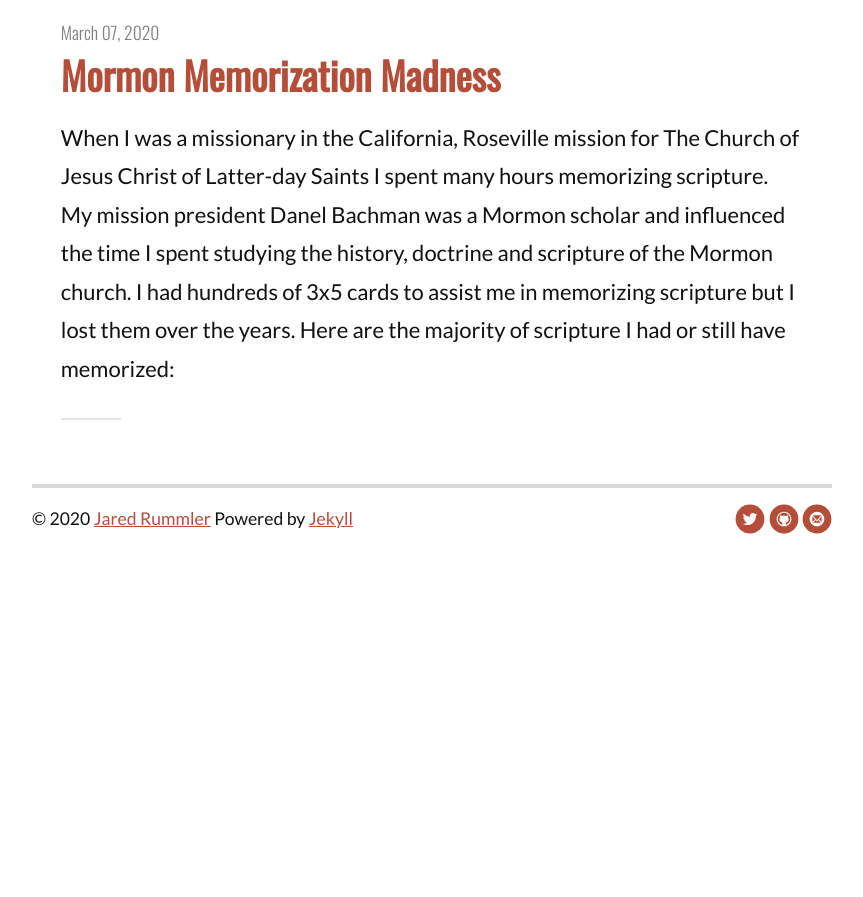
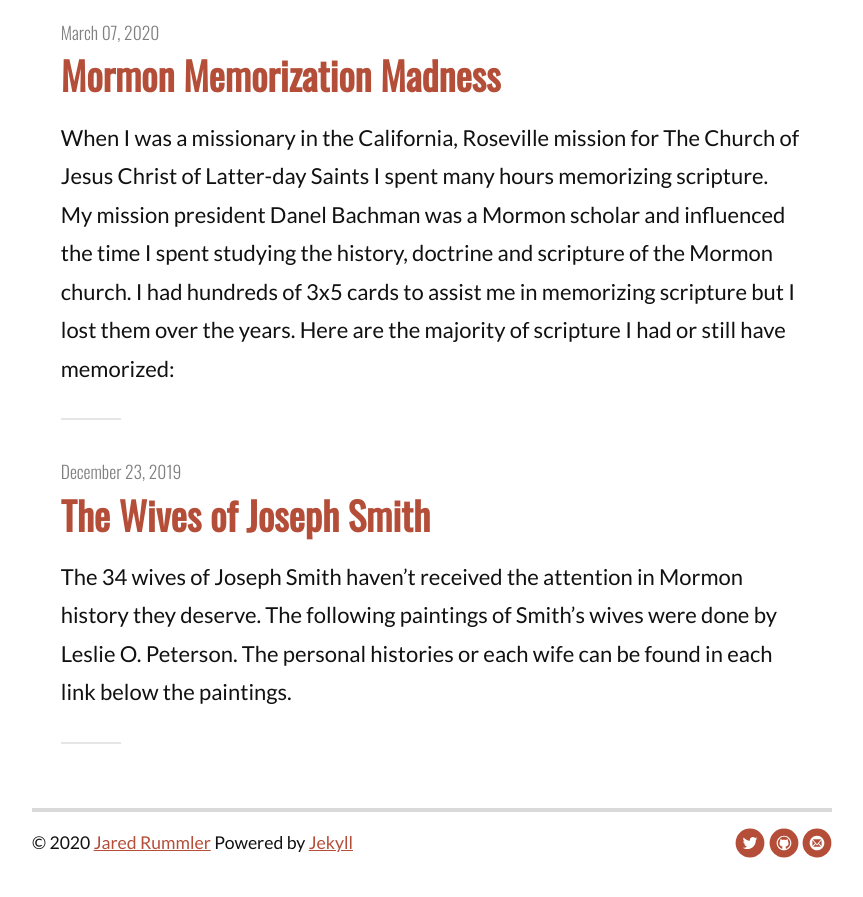
Before and after one commit to NotYourMothersMormonism/NotYourMothersMormonism, a Jekyll site: the page built from index.html, in a window 1280 px wide and 900 px high, scrolled down 1067 px. Shown: the top 897 px of the window, without its empty margins (208-1071 px from the left). Built offline with Jekyll 4.4.1, drawn with Linux system fonts in a browser that asks for light colours; nearby versions of some CDN libraries; the list of posts is cut into pages by our own code; before the commit the page ends 1643 px from its top, so only the background shows below that; part of the change alters nothing that is shown.

Commit message:
Add the wives of Joseph Smith

```diff
--- /dev/null
+++ b/_posts/2019-12-23-joseph-smith-wives.markdown
@@ -0,0 +1,247 @@
+---
+layout: post
+title:  "The Wives of Joseph Smith"
+date:   2019-12-23
+author: Jared Rummler
+---
+
+The 34 wives of Joseph Smith haven't received the attention in Mormon history they deserve. The following paintings of Smith's wives were done by [Leslie O. Peterson](https://www.nytimes.com/2015/08/18/us/mormon-leader-joseph-smiths-34-wives-inspire-utah-artist.html). The personal histories or each wife can be found in each link below the paintings.
+
+### <center>Emma Smith</center>
+<img src="{{ '/assets/img/js-wives/Wife-01_Emma-Smith.jpeg' }}" alt="Emma Smith — Painting by Leslie O. Peterson. 2015.">
+
+> Emma Hale Smith Bidamon was the first wife of Joseph Smith and a leader in the early days of the Latter Day Saint movement, both during Joseph's lifetime and afterward as a member of the Reorganized Church of Jesus Christ of Latter Day Saints.
+>
+> [https://www.yearofpolygamy.com/year-of-polygamy/prelude-emma-smith-part-two/](https://www.yearofpolygamy.com/year-of-polygamy/prelude-emma-smith-part-two/)
+
+### <center>Fanny Alger</center>
+<img src="{{ '/assets/img/js-wives/Wife-02_Fanny-Alger.jpeg' }}" alt="Fanny Alger — Painting by Leslie O. Peterson. 2015.">
+
+> Frances Ward ("Fanny") Alger Custer (September 30, 1816 – November 29, 1889) was possibly the first plural wife of Joseph Smith, the founder of the Latter Day Saint movement, although scholars have disagreed about whether Smith's relationship with Alger was an early plural marriage or simply a sexual indiscretion.
+>
+> [https://en.wikipedia.org/wiki/Fanny_Alger](https://en.wikipedia.org/wiki/Fanny_Alger)
+
+### <center>Lucinda Morgan Harris</center>
+<img src="{{ '/assets/img/js-wives/Wife-03_Lucinda-Morgan-Harris.jpeg' }}" alt="Lucinda Morgan Harris — Painting by Leslie O. Peterson. 2015.">
+
+> "Even before her association with Joseph Smith, this woman had a story to tell. She was married to a famous Anti-Masonic martyr, a notable character in Nauvoo and also to the Mormon prophet Joseph Smith at age 37. She was also a mother, an early pioneer and frontierswoman, and left it all behind to become a Catholic nun and serve in the Civil War." - Lindsay Hansen Park
+>
+> [https://www.yearofpolygamy.com/year-of-polygamy/year-of-polygamy-lucinda-morgan-harris-episode-02/](https://www.yearofpolygamy.com/year-of-polygamy/year-of-polygamy-lucinda-morgan-harris-episode-02/)
+
+### <center>Louisa Beaman</center>
+<img src="{{ '/assets/img/js-wives/Wife-04_Louisa-Beaman.jpeg' }}" alt="Louisa Beaman — Painting by Leslie O. Peterson. 2015.">
+
+> The first recognized sealing in Nauvoo was that of Louisa Beaman to Joseph Smith by Joseph Noble in 1841. For many years, Louisa was considered the first ‘official’ plural wife of Joseph Smith.
+>
+> [https://www.yearofpolygamy.com/year-of-polygamy/year-of-polygamy-louisa-beaman-episode-03/](https://www.yearofpolygamy.com/year-of-polygamy/year-of-polygamy-louisa-beaman-episode-03/)
+
+### <center>Zina Huntington Jacobs Young Smith</center>
+<img src="{{ '/assets/img/js-wives/Wife-05_Zina-Huntington-Jacobs-Young-Smith.jpeg' }}" alt="Zina Huntington Jacobs Young Smith — Painting by Leslie O. Peterson. 2015.">
+
+> Husband was Henry Bailey Jacobs, who was aware of her plural marriage to Smith. Jacobs wrote, "Whatever the Prophet did was right, without making the wisdom of God's authorities bend to the reasoning of any man." Sister of Presendia Huntington. After Smith's death, married Brigham Young while husband Jacobs was on mission to England.
+>
+> [https://www.yearofpolygamy.com/year-of-polygamy/year-of-polygamy-zina-huntington-jacobs-young-smith-episode-04/](https://www.yearofpolygamy.com/year-of-polygamy/year-of-polygamy-zina-huntington-jacobs-young-smith-episode-04/)
+
+### <center>Presendia Huntington Buell</center>
+<img src="{{ '/assets/img/js-wives/Wife-06_Presendia-Huntington-Buell.jpeg' }}" alt="Presendia Huntington Buell — Painting by Leslie O. Peterson. 2015.">
+
+> (September 7, 1810 in Watertown, New York – February 1, 1892 in Salt Lake City, Utah Territory). Sister of Zina. After Smith's death, married Heber C. Kimball.
+>
+> [https://www.yearofpolygamy.com/year-of-polygamy/year-of-polygamy-presendia-huntington-buell-episdoe-05/](https://www.yearofpolygamy.com/year-of-polygamy/year-of-polygamy-presendia-huntington-buell-episdoe-05/)
+
+### <center>Agnes Coolbrith</center>
+<img src="{{ '/assets/img/js-wives/Wife-07_Agnes-Coolbrith.jpeg' }}" alt="Agnes Coolbrith — Painting by Leslie O. Peterson. 2015.">
+
+> In spite of Agnes' husband Don Carlos Smith’s opposition to the practice... Agnes would marry Joseph Smith, allegedly as an Old Testament marriage (where the brother married another brother’s widow). The marriage was guarded with secrecy. On January 6, 1842 Brigham Young wrote a cryptic entry in his journal using Masonic symbols. Decoded, it reads: “I was taken in to the lodge J Smith was Agness”. The abbreviation “was” means “wedded and sealed”.
+>
+> [https://www.yearofpolygamy.com/year-of-polygamy/year-of-polygamy-agnes-coolbrith-episode-06/](https://www.yearofpolygamy.com/year-of-polygamy/year-of-polygamy-agnes-coolbrith-episode-06/)
+
+### <center>Sylvia Sessions</center>
+<img src="{{ '/assets/img/js-wives/Wife-08_Sylvia-Sessions.jpeg' }}" alt="Sylvia Sessions — Painting by Leslie O. Peterson. 2015.">
+
+> There is some debate over the exact date Sylvia was sealed to Joseph Smith, but most sources agree that it was some time around February 8, 1843, which was around the time when Windsor was excommunicated for suing a fellow member in civil court over money that was owed to him. There is some debate whether Sylvia’s marriage to Jospeh was before or after Windsor’s excommunication, and whether Sylvia and Windsor separated for some period during that time. Painting by Leslie O. Peterson. 2015.
+>
+> [http://www.feministmormonhousewives.org/2011/09/sylvia-session-remembering-the-forgotten-women-of-joseph-smith/](http://www.feministmormonhousewives.org/2011/09/sylvia-session-remembering-the-forgotten-women-of-joseph-smith/)
+
+### <center>Patty Sessions</center>
+<img src="{{ '/assets/img/js-wives/Wife-09_Patty-Sessions.jpeg' }}" alt="Patty Sessions — Painting by Leslie O. Peterson. 2015.">
+
+> Patty’s daughter Sylvia was married to Joseph Smith. It’s not clear whether Patty knew of the marriage, but it’s likely she did, or found out soon after, since she herself was married to Joseph a month later. Patty wrote in her journal: I was sealed to Joseph Smith by Willard Richards March 9, 1842 in Newel K Whitney’s chamber Nauvoo, for Eternity…Sylvia was presant when I was sealed to Joseph Smith. Painting by Leslie O. Peterson. 2015.
+>
+> [https://www.yearofpolygamy.com/year-of-polygamy/year-of-polygamy-patty-sessions-episode-08/](https://www.yearofpolygamy.com/year-of-polygamy/year-of-polygamy-patty-sessions-episode-08/)
+
+### <center>Mary Elizabeth Rollins Lightner</center>
+<img src="{{ '/assets/img/js-wives/Wife-10_Mary-Elizabeth-Rollins-Lightner.jpeg' }}" alt="Mary Elizabeth Rollins Lightner — Painting by Leslie O. Peterson. 2015.">
+
+> Mary wrote, “Joseph Smith told me about his great vision concerning me. He said I was the first woman God commanded him to take as a plural wife.” In the fall of that year, Mary and her family left Kirtland for “Zion”, which was being established in Missouri. Painting by Leslie O. Peterson. 2015.
+>
+> [https://www.yearofpolygamy.com/year-of-polygamy/year-of-polygamy-mary-elizabeth-rollins-lightner-episode-09/](https://www.yearofpolygamy.com/year-of-polygamy/year-of-polygamy-mary-elizabeth-rollins-lightner-episode-09/)
+
+### <center>Marinda Nancy Johnson Hyde</center>
+<img src="{{ '/assets/img/js-wives/Wife-11_Marinda-Nancy-Johnson-Hyde.jpeg' }}" alt="Marinda Nancy-Johnson-Hyde — Painting by Leslie O. Peterson. 2015.">
+
+> “On the 3d month, 27th, 1849, William Arrowsmith of August, Lee county, Iowa, about sixteen miles from Nauvoo… He never was a Mormon, but he married the sister of the Mormon apostle John Taylor. The Mormons persuaded his wife to leave him and they robbed him of 100 dollars worth of property. He says… that he, William Arrowsmith, slept at his mother-in-law’s, who was a Mormon, when Joseph Smith slept with Orson Hyde’s wife, under the same roof.“ - John Bowes Painting by Leslie O. Peterson
+>
+> [https://www.yearofpolygamy.com/year-of-polygamy/year-of-polygamy-marinda-nancy-johnson-hyde-episode-11/](https://www.yearofpolygamy.com/year-of-polygamy/year-of-polygamy-marinda-nancy-johnson-hyde-episode-11/)
+
+### <center>Elizabeth Davis Durfee</center>
+<img src="{{ '/assets/img/js-wives/Wife-12_Elizabeth-Davis-Durfee.jpeg' }}" alt="Elizabeth Davis-Durfee — Painting by Leslie O. Peterson. 2015.">
+
+> Elizabeth was said to be a good friend of Emma Smith’s, although it is most likely Emma did not know of the marriage... Elizabeth and Emma Smith also had the famous conversation, reported through Zina Huntington where Elizabeth asked Emma if she believed Joseph Smith was a prophet of God and Emma answered, “Yes. But I wish to God I did not know it.”
+>
+> [https://www.yearofpolygamy.com/year-of-polygamy/year-of-polygamy-elizabeth-davis-durfee-episode-12/](https://www.yearofpolygamy.com/year-of-polygamy/year-of-polygamy-elizabeth-davis-durfee-episode-12/)
+
+### <center>Sarah Kingsley Cleveland</center>
+<img src="{{ '/assets/img/js-wives/Wife-13_Sarah-Kingsley-Cleveland.jpeg' }}" alt="Sarah Kingsley Cleveland — Painting by Leslie O. Peterson. 2015.">
+
+> Sarah Marietta Kingsley Cleveland was the first counselor to Emma Smith in the presidency of the Relief Society from 1842 to 1844. Cleveland was born in Becket, Berkshire County, Massachusetts to Ebenezer Kingsley. She was married to John Cleveland and later to the Mormon prophet Joseph Smith.
+>
+> [https://www.yearofpolygamy.com/year-of-polygamy/year-of-polygamy-sarah-kingsley-cleveland-episode-13/](https://www.yearofpolygamy.com/year-of-polygamy/year-of-polygamy-sarah-kingsley-cleveland-episode-13/)
+
+### <center>Delcena Johnson Sherman</center>
+<img src="{{ '/assets/img/js-wives/Wife-14_Delcena-Johnson-Sherman.jpeg' }}" alt="Delcena Johnson-Sherman — Painting by Leslie O. Peterson. 2015.">
+
+> Delcena’s brother Benjamin left for Canada on a mission. He returned in July of 1842. He later wrote, “The marriage of my Eldest Sister to the Prophet [Joseph Smith] was before my Return to Nauvoo. and it being…admitted I asked no questions.” In Nauvoo, Delcena was living with another one of Joseph’s wives, Louisa Beaman. Less than a year later, Benjamin, Delcena and Louisa would be influential in introducing Delcena’s younger sister, Almera, to plural marriage... Painting by Leslie O. Peterson
+>
+> [https://www.yearofpolygamy.com/year-of-polygamy/year-of-polygamy-delcena-johnson-sherman-episode-14/](https://www.yearofpolygamy.com/year-of-polygamy/year-of-polygamy-delcena-johnson-sherman-episode-14/)
+
+### <center>Almera Johnson</center>
+<img src="{{ '/assets/img/js-wives/Wife-15_Almera-Johnson.jpeg' }}" alt="Almera Johnson — Painting by Leslie O. Peterson. 2015.">
+
+> Hyrum Smith... turned to Almera and said, “I know that Joseph was comanded to take more wives and he waited Untill an Angel with drawn Sword Stood before him and declared that if [he] longer delayed fulfilling that command he would Slay him… [Hyrum] came to me and said I need not be afraid. I had been fearing and doubting about the principle and so had he, but he now knew it was true. After this time I lived with the Prophet Joseph as his wife.”
+>
+> [https://www.yearofpolygamy.com/year-of-polygamy/year-of-polygamy-almera-johnson-episode-23/](https://www.yearofpolygamy.com/year-of-polygamy/year-of-polygamy-almera-johnson-episode-23/)
+
+### <center>Eliza R. Snow</center>
+<img src="{{ '/assets/img/js-wives/Wife-16_Eliza-R.jpeg' }}" alt="Eliza R. Snow — Painting by Leslie O. Peterson. 2015.">
+
+> Todd Compton calls her the “Childless Mother of Mothers in Israel.” Brigham Young called her ‘Priestess, Prophetess, and Presidentess.’ We know of her as a pioneer, an early president of the Relief Society, president of Deseret Hospital, president of the Women’s Department of the Endowment House, and an author. She is considered one of the great women in Mormon history. Painting by Leslie O. Peterson. 2015.
+>
+> [https://www.yearofpolygamy.com/uncategorized/year-of-polygamy-eliza-r-snow-episode-15/](https://www.yearofpolygamy.com/uncategorized/year-of-polygamy-eliza-r-snow-episode-15/)
+
+
+### <center>Sarah Ann Whitney</center>
+<img src="{{ '/assets/img/js-wives/Wife-17_Sarah-Ann-Whitney.jpeg' }}" alt="Sarah Ann Whitney — Painting by Leslie O. Peterson. 2015.">
+
+> Sarah’s mother Elizabeth wrote: "He \[Joseph Smith\] had been strictly charge by the angel… that the most profound secrecy must be maintained… He… confided to him [Newel] the principles [of polygamy]… My husband revealed these things to me… We pondered upon them... Our hearts were comforted and... we were willing to give our eldest daughter, then only seventeen years of age, to Joseph, in the hold order of plural marriage.” Painting by Leslie O. Peterson. 2015.
+>
+> [https://www.yearofpolygamy.com/year-of-polygamy/year-of-polygamy-sarah-ann-whitney-episode-16/](https://www.yearofpolygamy.com/year-of-polygamy/year-of-polygamy-sarah-ann-whitney-episode-16/)
+
+### <center>Martha McBride Knight</center>
+<img src="{{ '/assets/img/js-wives/Wife-18_Martha-McBride-Knight.jpeg' }}" alt="Martha McBride Knight — Painting by Leslie O. Peterson. 2015.">
+
+> Less than a month after Martha's first husband Vinson’s death, Martha married Joseph Smith with Heber C. Kimball performing the ceremony. Shortly after, her five-year-old daughter passed away from the measles. Painting by Leslie O. Peterson. 2015.
+>
+> [https://www.yearofpolygamy.com/year-of-polygamy/year-of-polygamy-martha-mcbride-knight-episode-17/](https://www.yearofpolygamy.com/year-of-polygamy/year-of-polygamy-martha-mcbride-knight-episode-17/)
+
+### <center>Ruth Vose Sayers</center>
+<img src="{{ '/assets/img/js-wives/Wife-19_Ruth-Vose-Sayers.jpeg' }}" alt="Ruth Vose Sayers — Painting by Leslie O. Peterson. 2015.">
+
+> For whatever reason and circumstances, in February 1843, Ruth married Joseph Smith in a secret ceremony but continued to live with \[her husband\] Edward (according to her 1869 affidavit). Painting by Leslie O. Peterson. 2015.
+>
+> [http://www.feministmormonhousewives.org/2011/12/remembering-the-forgotten-women-of-joseph-smith-ruth-daggettt-vose-sayers-smith/](http://www.feministmormonhousewives.org/2011/12/remembering-the-forgotten-women-of-joseph-smith-ruth-daggettt-vose-sayers-smith/)
+
+### <center>Flora Ann Woodworth</center>
+<img src="{{ '/assets/img/js-wives/Wife-20_Flora-Ann-Woodworth.jpeg' }}" alt="Flora Ann Woodworth — Painting by Leslie O. Peterson. 2015.">
+
+> Helen Mar attended to \[Flora while sick\] and said, “until she recovered her strength, she had lain helpless for many days, and her heavy raven locks were so matted together that it took me hours to comb them out.” Helen Mar once again records, “Flora…had been very sick, but is now slowly gaining her health. [She felt] condemned [for marrying a non-Mormon and] made this confession to me while I was nursing her, and said she desired to cling to Joseph hereafter.” Painting by Leslie O. Peterson
+>
+> [https://www.yearofpolygamy.com/year-of-polygamy/year-of-polygamy-flora-ann-woodworth-episode-19/](https://www.yearofpolygamy.com/year-of-polygamy/year-of-polygamy-flora-ann-woodworth-episode-19/)
+
+### <center>Eliza Maria Patridge Lyman</center>
+<img src="{{ '/assets/img/js-wives/Wife-21_Eliza-Maria-Patridge-Lyman.jpeg' }}" alt="Eliza Maria Patridge Lyman — Painting by Leslie O. Peterson. 2015.">
+
+> Eliza: “After a time, my sister Emily and myself went to live in the family of the Prophet Joseph Smith... While there, he taught to us the plan of celestial marriage and asked us to enter into that order with him. This was truly a great trial for me but I had the most implicit confidence in him as a Prophet of the Lord and not but believe his words and as a matter of course accept of the privilege of being sealed to him as a wife for time and all eternity. We were sealed in 1843 by H. C. K..."
+>
+> [https://www.yearofpolygamy.com/year-of-polygamy/year-of-polygamy-eliza-partridge-episode-22/](https://www.yearofpolygamy.com/year-of-polygamy/year-of-polygamy-eliza-partridge-episode-22/)
+
+### <center>Emily Patridge</center>
+<img src="{{ '/assets/img/js-wives/Wife-22_Emily-Patridge.jpeg' }}" alt="Emily Patridge — Painting by Leslie O. Peterson. 2015.">
+
+> Emily: “She \[Elizabeth Durfee\] introduced the subject of spiritual wives as they called it in that day. She wondered if there was any truth in the report she heard. I thought I could tell her something that would make her open her eyes if I chose, but I did not choose to. I kept my own council and said nothing.” Painting by Leslie O. Peterson. 2015.
+>
+> [https://www.yearofpolygamy.com/year-of-polygamy/year-of-polygamy-emily-partridge-episode-20/](https://www.yearofpolygamy.com/year-of-polygamy/year-of-polygamy-emily-partridge-episode-20/)
+
+### <center>Lucy Walker</center>
+<img src="{{ '/assets/img/js-wives/Wife-23_Lucy-Walker.jpeg' }}" alt="Lucy Walker — Painting by Leslie O. Peterson. 2015.">
+
+> Joseph warned Lucy to keep the marriage secret, and promised that he would someday acknowledge her as his wife, “beyond the Rocky Mountains”. He then gave Lucy an ominous ultimatum, “It is a command of God to you. I will give you untill to-morrow to decide this matter. If you reject this message the gate will be closed forever against you.”
+>
+> [https://www.yearofpolygamy.com/year-of-polygamy/year-of-polygamy-lucy-walker-episode-24/](https://www.yearofpolygamy.com/year-of-polygamy/year-of-polygamy-lucy-walker-episode-24/)
+
+### <center>Sarah Lawrence</center>
+<img src="{{ '/assets/img/js-wives/Wife-24_Sarah-Lawrence.jpeg' }}" alt="Sarah Lawrence — Painting by Leslie O. Peterson. 2015.">
+
+> In the spring of 1843, Joseph married Sarah and Maria \[Lawrence\], and were some of the few marriages that Emma Smith had apparently given her permission to.
+>
+> [https://www.yearofpolygamy.com/year-of-polygamy/year-of-polygamy-the-lawrence-sisters-episode-25/](https://www.yearofpolygamy.com/year-of-polygamy/year-of-polygamy-the-lawrence-sisters-episode-25/)
+
+### <center>Maria Lawrence</center>
+<img src="{{ '/assets/img/js-wives/Wife-25_Maria-Lawrence.jpeg' }}" alt="Maria Lawrence — Painting by Leslie O. Peterson. 2015.">
+
+> In the spring of 1843, Joseph married Sarah and Maria \[Lawrence\], and were some of the few marriages that Emma Smith had apparently given her permission to.
+>
+> [https://www.yearofpolygamy.com/year-of-polygamy/year-of-polygamy-the-lawrence-sisters-episode-25/](https://www.yearofpolygamy.com/year-of-polygamy/year-of-polygamy-the-lawrence-sisters-episode-25/)
+
+### <center>Helen Mar Kimball</center>
+<img src="{{ '/assets/img/js-wives/Wife-26_Helen-Mar-Kimball.jpeg' }}" alt="Helen Mar Kimball — Painting by Leslie O. Peterson. 2015.">
+
+> In the spring of 1843, when Helen was 14 years old, her father described the doctrine of plural marriage to her. He asked if she would consent to be "sealed to Joseph". Helen described her reaction: My father was the first to introduce it to me, which had a similar effect to a sudden shock of a small earthquake. When he found (after the first outburst of displeasure for supposed injury) that I received it meekly, he took the first opportunity to introduce Sarah Ann to me as Joseph's wife
+>
+> [https://en.wikipedia.org/wiki/Helen_Mar_Kimball](https://en.wikipedia.org/wiki/Helen_Mar_Kimball)
+
+### <center>Hannah Ells</center>
+<img src="{{ '/assets/img/js-wives/Wife-27_Hannah-Ells.jpeg' }}" alt="Hannah Ells — Painting by Leslie O. Peterson. 2015.">
+
+> According to LDS Church Historian Andrew Jenson, Hannah married Joseph Smith some time before the summer of 1843. During her time in Nauvoo, Hannah lived in the home of John Benbow and perhaps with her brother Josiah for a time. John Benbow writes, “President Smith frequently visited his wife Hannah at [my] house.” It was only a little over a year of being married to Joseph that he was martyred and she became a widow.
+>
+> [https://www.yearofpolygamy.com/year-of-polygamy/year-of-polygamy-hannah-ells-episode-27/](https://www.yearofpolygamy.com/year-of-polygamy/year-of-polygamy-hannah-ells-episode-27/)
+
+### <center>Elvira Cowles Holmes</center>
+<img src="{{ '/assets/img/js-wives/Wife-28_Elvira-Cowles-Holmes.jpeg' }}" alt="Elvira Cowles Holmes — Painting by Leslie O. Peterson. 2015.">
+
+> On June 1, 1843, six months after her marriage to Jonathan, Elvira was sealed to Joseph Smith... By 1846 [Jonathon] stood proxy as Elvira was sealed to Joseph for eternity. Jonathan would be sealed to Elvira for time, but she would be Joseph’s for eternity... This meant that Jonathan an Elvira’s children would become Joseph’s in the eternities. This apparently weighed heavily on Jonathan’s mind...
+>
+> [https://www.yearofpolygamy.com/year-of-polygamy/year-of-polygamy-elvira-cowles-holmes-episode-28/](https://www.yearofpolygamy.com/year-of-polygamy/year-of-polygamy-elvira-cowles-holmes-episode-28/)
+
+### <center>Rhoda Richards</center>
+<img src="{{ '/assets/img/js-wives/Wife-29_Rhoda-Richards.jpeg' }}" alt="Rhoda Richards — Painting by Leslie O. Peterson. 2015.">
+
+> On June 12 1843, Rhoda married Joseph Smith. Her brother Willard performed the marriage. Rhoda wrote, “In my young days I buried my first and only love, and true to that affiance \[pledge\], I have passed companionless through life; but am sure of having my proper place and standing in the resurrection, having been sealed to the prophet Joseph, according to the celestial law, by his own request, under the inspiration of divine revelation.” Rhoda now became Joseph’s approximate twenty-eighth wife.
+>
+> [https://www.yearofpolygamy.com/year-of-polygamy/year-of-polygamy-rhoda-richards-episode-29/](https://www.yearofpolygamy.com/year-of-polygamy/year-of-polygamy-rhoda-richards-episode-29/)
+
+### <center>Desdemona Wadsworth Fullmer</center>
+<img src="{{ '/assets/img/js-wives/Wife-30_Desdemona-Wadsworth-Fullmer.jpeg' }}" alt="Desdemona Wadsworth Fullmer — Painting by Leslie O. Peterson. 2015.">
+
+> Desdemona married Joseph Smith in July of 1843. As Joseph continued to secretly accumulate wives, his first wife, Emma, struggled with polygamy. Perhaps Desdemona experienced, or maybe only feared, the anguish of Emma discovering her and Joseph’s relationship. She recalls the resultant anxiety, “In the rise of poligamy i was warned in a dream Amy \[Emma\] Smith was going to poisen me.”
+>
+> [http://wivesofjosephsmith.org/30-DesdemonaFullmer.htm](http://wivesofjosephsmith.org/30-DesdemonaFullmer.htm)
+
+### <center>Olive Grey Frost</center>
+<img src="{{ '/assets/img/js-wives/Wife-31_Olive-Grey-Frost.jpeg' }}" alt="Olive Grey Frost — Painting by Leslie O. Peterson. 2015.">
+
+> A member of the church, Joseph E. Robinson said, “During the afternoon I called on Aunt Lizzie… she knew Joseph Smith had more than two wives. Said he married… Olive Frost \[and\] had a child by him and that both died.”
+>
+> [https://www.yearofpolygamy.com/year-of-polygamy/year-of-polygamy-olive-grey-frost-episode-30/](https://www.yearofpolygamy.com/year-of-polygamy/year-of-polygamy-olive-grey-frost-episode-30/)
+
+### <center>Melissa Lott</center>
+<img src="{{ '/assets/img/js-wives/Wife-32_Melissa-Lott.jpeg' }}" alt="Melissa Lott — Painting by Leslie O. Peterson. 2015.">
+
+> On the same day that Melissa married Joseph, her parents, Cornelius and Permelia, were sealed together for eternity. As with the parents Sarah Ann Whitney, and Helen Mar Kimball, perhaps this was a reward for giving their daughter to Joseph in marriage.
+>
+> [http://www.wivesofjosephsmith.org/32-MelissaLott.htm](http://www.wivesofjosephsmith.org/32-MelissaLott.htm)
+
+### <center>Nancy Winchester</center>
+<img src="{{ '/assets/img/js-wives/Wife-33_Nancy-Winchester.jpeg' }}" alt="Nancy Winchester — Painting by Leslie O. Peterson. 2015.">
+
+> Very little is know about her marriage to Joseph Smith, but LDS Church Historian Andrew Jenson records Nancy as a wife, marrying sometime before Joseph’s death. The marriage is mostly likely a dynastic union, and one can only speculate on the marriage since such little evidence is provided. Nancy would have been fourteen or fifteen years old at the time of the marriage.
+>
+> [https://www.yearofpolygamy.com/year-of-polygamy/year-of-polygamy-nancy-winchester-episode-33/](https://www.yearofpolygamy.com/year-of-polygamy/year-of-polygamy-nancy-winchester-episode-33/)
+
+### <center>Fanny Young</center>
+<img src="{{ '/assets/img/js-wives/Wife-34_Fanny-Young.jpeg' }}" alt="Fanny Young — Painting by Leslie O. Peterson. 2015.">
+
+> Brigham Young recalled the fall of 1843 when he, Joseph Smith and Fanny were discussing the Mormon belief in the necessity of entering plural marriage in order to obtain exaltation and enter the celestial kingdom. Unimpressed with the doctrine, Fanny was to have said, “Now, don’t talk to me; when I get into the celestial kingdom, if I ever get there, I shall request the privilege of being a ministering angel; that is the labor I wish to perform. I don’t want any companion in that world..."
+>
+> [https://www.yearofpolygamy.com/year-of-polygamy/year-of-polygamy-fanny-young-episode-34/](https://www.yearofpolygamy.com/year-of-polygamy/year-of-polygamy-fanny-young-episode-34/)
```
Also changed, not shown: _posts/2020-03-22-bom-title-page.markdown (line endings or trailing spaces).
